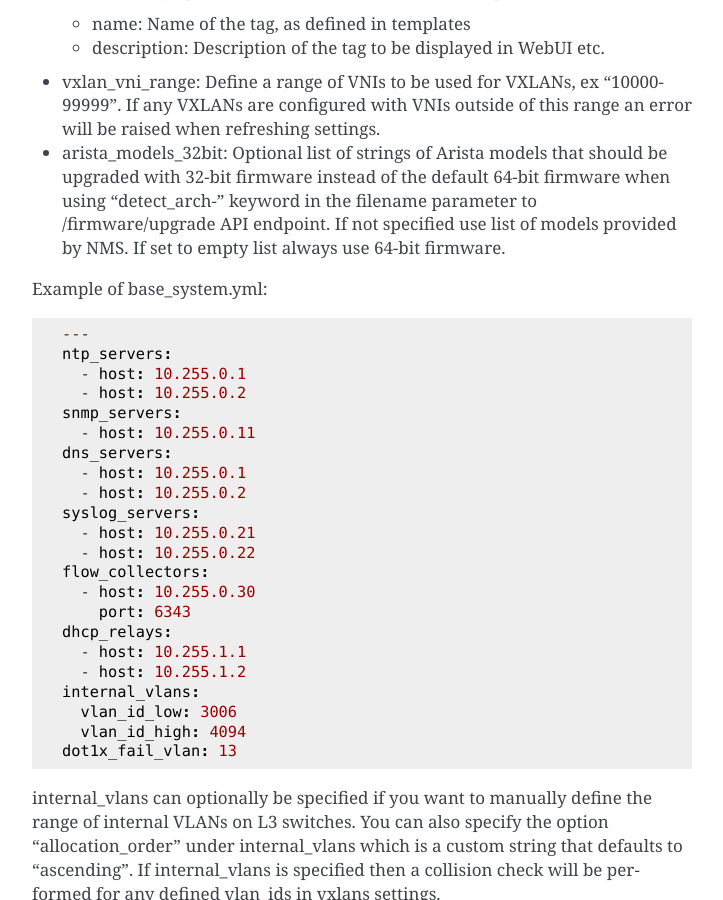
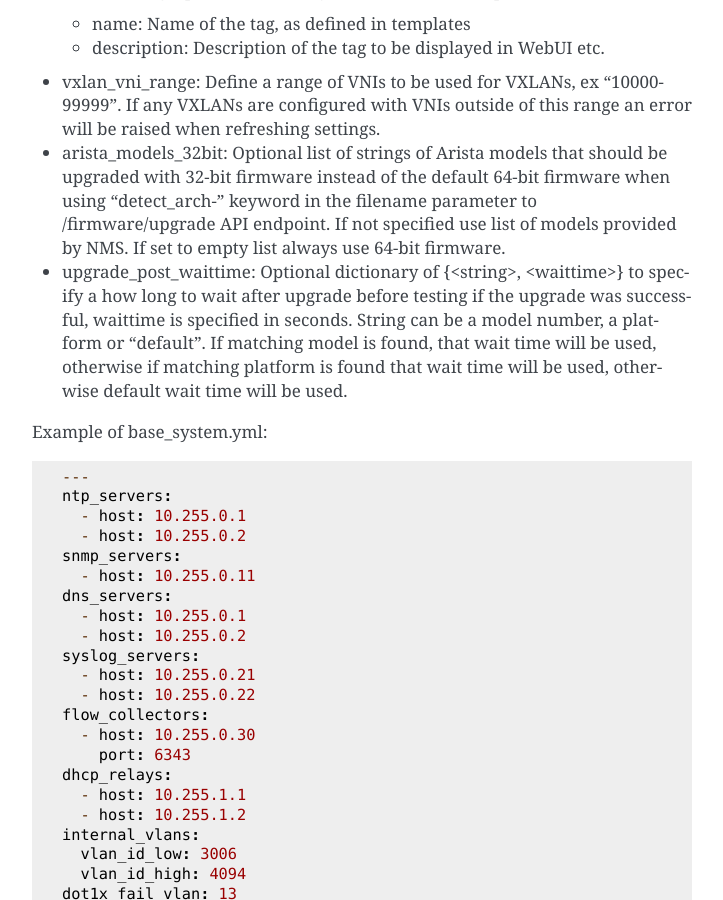
Before and after one commit to SUNET/cnaas-nms, a Sphinx documentation site: the page built from docs/reporef/index.rst, in a window 1280 px wide and 900 px high, scrolled down 11519 px. Shown: the whole window, without its empty margins (388-1111 px from the left). Built offline with Sphinx 7.4.7, drawn with Linux system fonts in a browser that asks for light colours.

```diff
--- a/docs/reporef/index.rst
+++ b/docs/reporef/index.rst
@@ -531,6 +531,11 @@
   firmware instead of the default 64-bit firmware when using "detect_arch-" keyword in the filename
   parameter to /firmware/upgrade API endpoint. If not specified use list of models provided by NMS.
   If set to empty list always use 64-bit firmware.
+- upgrade_post_waittime: Optional dictionary of {<string>, <waittime>} to specify a how long to wait
+  after upgrade before testing if the upgrade was successful, waittime is specified in seconds.
+  String can be a model number, a platform or "default". If matching model is found, that wait time
+  will be used, otherwise if matching platform is found that wait time will be used, otherwise
+  default wait time will be used.
 
 Example of base_system.yml:
 
```
Also changed, not shown: 1 other file.
